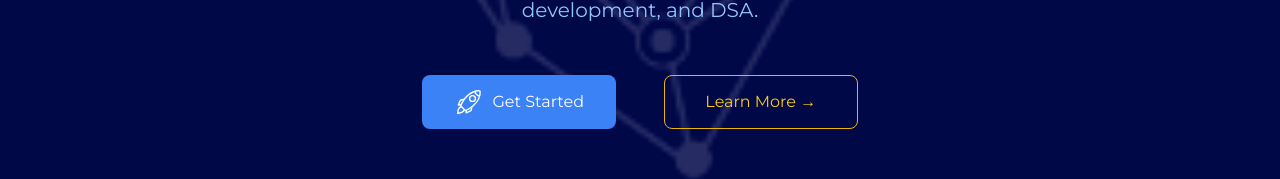
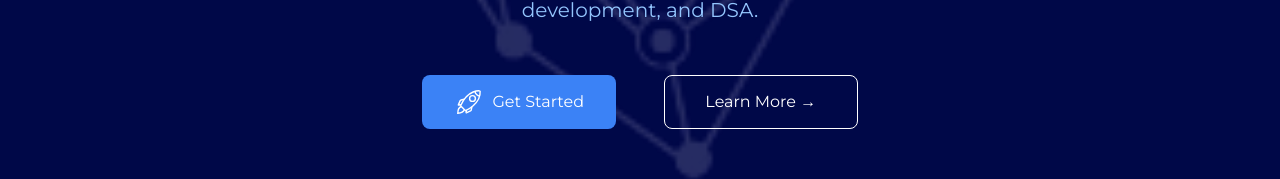
Before and after one commit to ayush-848/Vritti, a React (Vite) app: page / in a window 1280 px wide. Shown: the part 463-642 px from the top of the page. Built offline with nearby package versions, Linux system fonts and the light colour scheme.

Commit message:
fixed button font color

```diff
--- a/src/components/Hero.jsx
+++ b/src/components/Hero.jsx
@@ -53,7 +53,7 @@ const Hero = () => {
       <div className="mt-12 grid grid-cols-1 gap-8 sm:grid-cols-2 sm:gap-12 z-10" id='hero'>
         <a
           href="https://example.com/new-feature"
-          className="flex flex-row items-center justify-center gap-x-2 rounded-lg text-white px-8 py-3 bg-blue-500 hover:bg-blue-600 transition-colors duration-200"
+          className="flex flex-row items-center justify-center gap-x-2 rounded-lg text-white px-8 py-3 bg-blue-500 hover:bg-blue-600 transition-colors duration-200 font-medium"
         >
           <svg
             className="h-[30px] text-white"
@@ -75,7 +75,7 @@ const Hero = () => {
 
         <a
           href="#demo"
-          className="flex flex-row items-center justify-center gap-x-2 rounded-lg border border-yellow-500 px-8 py-3 text-yellow-400 hover:bg-yellow-500 hover:text-white transition-colors duration-200"
+          className="flex flex-row items-center justify-center gap-x-2 rounded-lg border border-white px-8 py-3 text-white hover:bg-white hover:text-blue-600 transition-colors duration-200 font-medium"
         >
           Learn More →
         </a>
```
